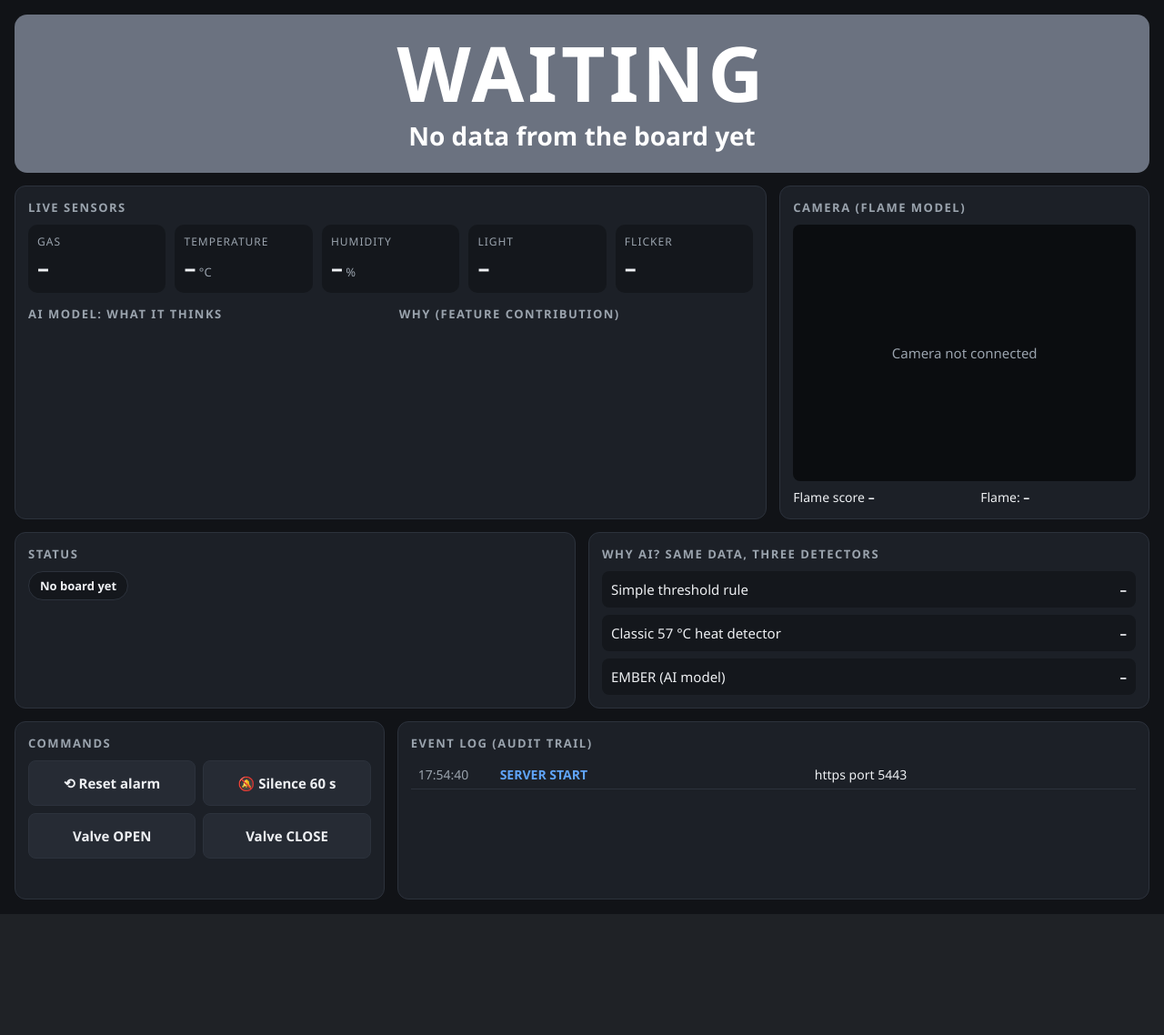
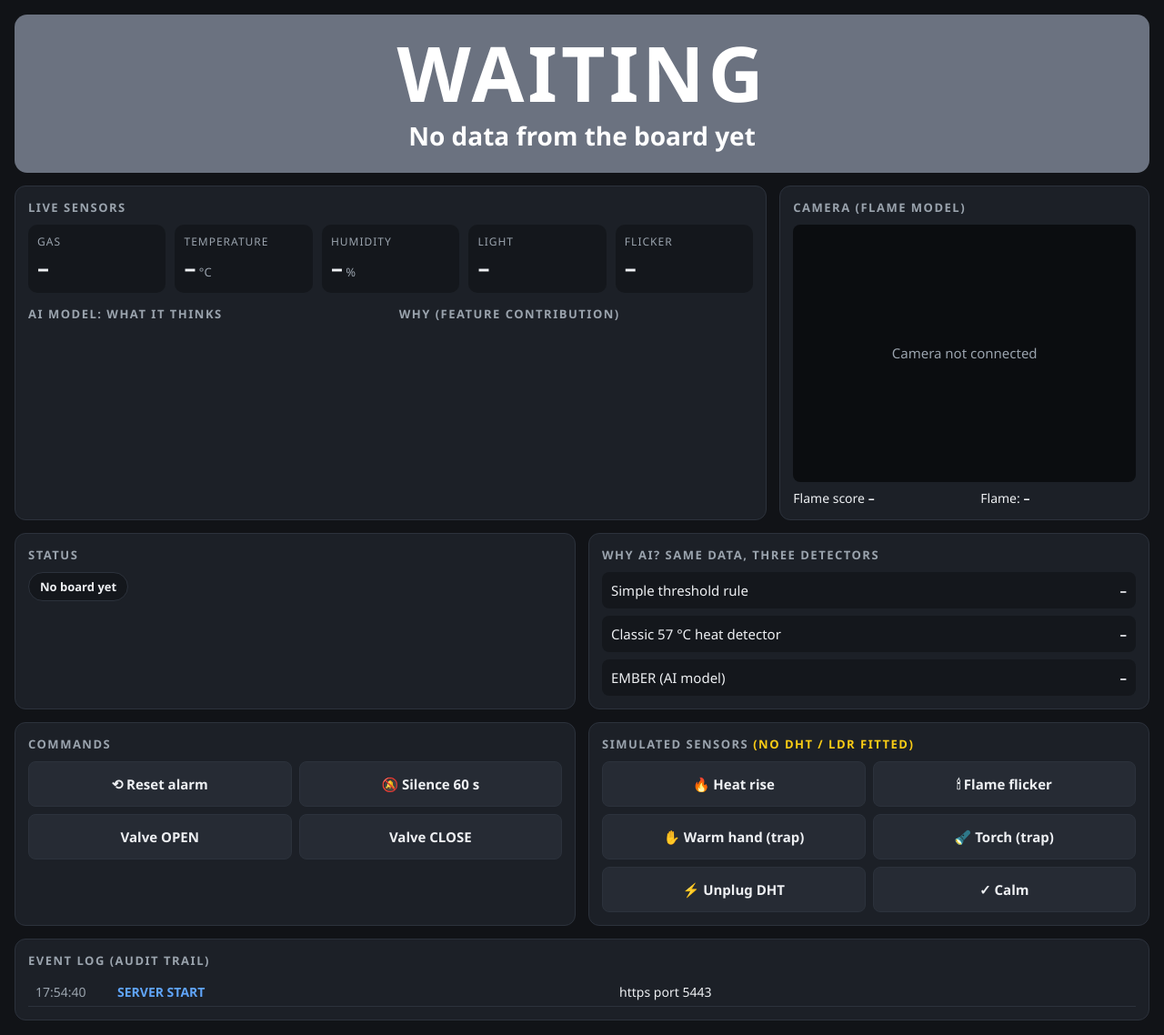
Before and after one commit to Mayssam-Hergli/IoT-Cappucin, a Flask app: page / in a window 1280 px wide. Shown: the part 59-1197 px from the top of the page at 91% size. Before the commit the page ends 1064 px from the top, so only its background shows below. Run offline with Flask 3, Linux system fonts and the light colour scheme; the visitor is signed in with stand-in values (Sample User, id 1).

Commit message:
Add simulated temperature/light sensor controls to the dashboard
- server.py: accept admin-only sim_* commands (heat, flame, hand, torch,
  calm, dht_fault), delivered to the board through the signed reply
- dashboard: "Simulated sensors" buttons, (SIM) labels and a SIMULATED chip
  driven by the board's sim_sensors / sim_scene fields
- fake_esp32.py: obeys the sim_* buttons
- config.py: simple-rule heat threshold 0.2 degC/s (DHT11 whole degrees)

Co-Authored-By: Claude Opus 5.5 <noreply@anthropic.com>

```diff
--- a/config.py
+++ b/config.py
@@ -17,6 +17,6 @@ USERS = {
 
 # Simple threshold rule (comparison box). Update with Mayssam's baseline thresholds.
 RULE_GAS_DELTA = 300.0      # gas raw rise over baseline
-RULE_TEMP_SLOPE = 0.5       # degC per second
+RULE_TEMP_SLOPE = 0.2       # degC per second (a warm hand on the DHT11 gives ~0.22 -> rule would alarm)
 RULE_LIGHT_DELTA = 800.0    # abs change in LDR reading
 HEAT_DETECTOR_C = 57.0      # classic fixed-temperature heat detector
--- a/server.py
+++ b/server.py
@@ -22,7 +22,9 @@ app.config.update(SESSION_COOKIE_SAMESITE="Strict", SESSION_COOKIE_HTTPONLY=True
 
 USERS = {u: {"hash": generate_password_hash(v["password"]), "role": v["role"]}
          for u, v in config.USERS.items()}
-VALID_CMDS = {"reset", "silence", "valve_open", "valve_close"}
+VALID_CMDS = {"reset", "silence", "valve_open", "valve_close",
+              # simulated sensors (no DHT / LDR fitted): the board fakes these channels on request
+              "sim_heat", "sim_flame", "sim_hand", "sim_torch", "sim_calm", "sim_dht_fault"}
 ONLINE_S = 3.0
 CV_FRESH_S = 2.0
 HERE = os.path.dirname(os.path.abspath(__file__))
--- a/templates/index.html
+++ b/templates/index.html
@@ -95,10 +95,10 @@
     <h2>Live sensors</h2>
     <div class="vals">
       <div class="val"><div class="k">Gas</div><div class="v" id="vGas">–</div></div>
-      <div class="val"><div class="k">Temperature</div><div class="v"><span id="vTemp">–</span><span class="u"> °C</span></div></div>
-      <div class="val"><div class="k">Humidity</div><div class="v"><span id="vHum">–</span><span class="u"> %</span></div></div>
-      <div class="val"><div class="k">Light</div><div class="v" id="vLdr">–</div></div>
-      <div class="val"><div class="k">Flicker</div><div class="v" id="vFlk">–</div></div>
+      <div class="val"><div class="k" id="kTemp">Temperature</div><div class="v"><span id="vTemp">–</span><span class="u"> °C</span></div></div>
+      <div class="val"><div class="k" id="kHum">Humidity</div><div class="v"><span id="vHum">–</span><span class="u"> %</span></div></div>
+      <div class="val"><div class="k" id="kLdr">Light</div><div class="v" id="vLdr">–</div></div>
+      <div class="val"><div class="k" id="kFlk">Flicker</div><div class="v" id="vFlk">–</div></div>
     </div>
     <div style="display:grid; grid-template-columns:repeat(auto-fit, minmax(280px,1fr)); gap:18px; margin-top:14px">
       <div>
@@ -133,7 +133,7 @@
     </div>
   </section>
 
-  <section class="card c4">
+  <section class="card c6">
     <h2>Commands {% if role != 'admin' %}<span class="r">(view only)</span>{% endif %}</h2>
     <div class="cmds">
       <button data-cmd="reset">⟲ Reset alarm</button>
@@ -144,7 +144,19 @@
     <div id="cmdMsg"></div>
   </section>
 
-  <section class="card c8">
+  <section class="card c6">
+    <h2>Simulated sensors <span class="y">(no DHT / LDR fitted)</span></h2>
+    <div class="cmds">
+      <button data-cmd="sim_heat">🔥 Heat rise</button>
+      <button data-cmd="sim_flame">🕯 Flame flicker</button>
+      <button data-cmd="sim_hand">✋ Warm hand (trap)</button>
+      <button data-cmd="sim_torch">🔦 Torch (trap)</button>
+      <button data-cmd="sim_dht_fault">⚡ Unplug DHT</button>
+      <button data-cmd="sim_calm">✓ Calm</button>
+    </div>
+  </section>
+
+  <section class="card c12">
     <h2>Event log (audit trail)</h2>
     <div class="evwrap"><table><tbody id="events"></tbody></table></div>
   </section>
@@ -263,6 +275,11 @@ function render(s) {
     $("vHum").textContent = num(raw.hum, 0);
     $("vLdr").textContent = num(raw.ldr);
     $("vFlk").textContent = num(f.flicker, 1);
+    const ss = r.sim_sensors || [];
+    $("kTemp").textContent = ss.includes("dht") ? "Temperature (SIM)" : "Temperature";
+    $("kHum").textContent = ss.includes("dht") ? "Humidity (SIM)" : "Humidity";
+    $("kLdr").textContent = ss.includes("ldr") ? "Light (SIM)" : "Light";
+    $("kFlk").textContent = ss.includes("ldr") ? "Flicker (SIM)" : "Flicker";
     bars($("probs"), r.probs, PROB_L, k => PROB_C[k]);
     const cls = r.cause === "gas_leak" ? "gas leak" : "fire";
     $("whyTitle").textContent = `Why (what pushes towards ${cls})`;
@@ -282,6 +299,7 @@ function render(s) {
     if (r.silenced) ch.push('<span class="chip warn">Silenced</span>');
     if (r.latched) ch.push('<span class="chip bad">Latched</span>');
     ch.push(r.mode === "model" ? '<span class="chip info">Mode: AI model</span>' : '<span class="chip warn">Mode: fallback rules</span>');
+    if ((r.sim_sensors || []).length) ch.push(`<span class="chip warn">SIMULATED: ${esc(r.sim_sensors.join(", ")).toUpperCase()}${r.sim_scene && r.sim_scene !== "calm" ? " · " + esc(r.sim_scene) : ""}</span>`);
     ch.push(r.link_ok ? '<span class="chip ok">Signed link OK</span>' : '<span class="chip warn">Link degraded</span>');
     ch.push(`<span class="chip info">seq ${r.seq} · last cmd ${r.last_cmd || 0}</span>`);
     if (s.pending.length) ch.push(`<span class="chip warn">${s.pending.length} command(s) waiting for board</span>`);
```
Also changed, not shown: fake_esp32.py (+7 -0 lines).
